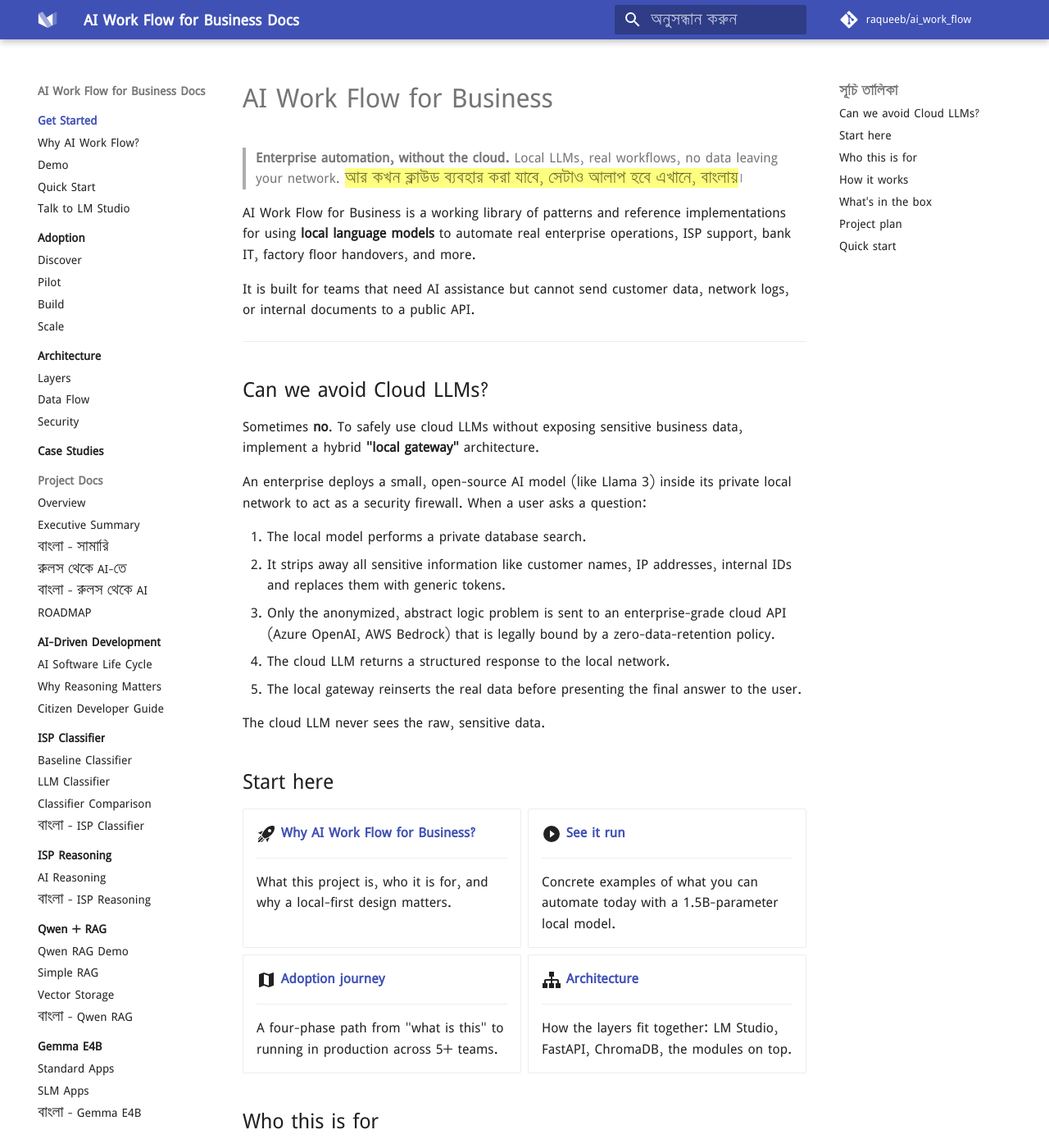
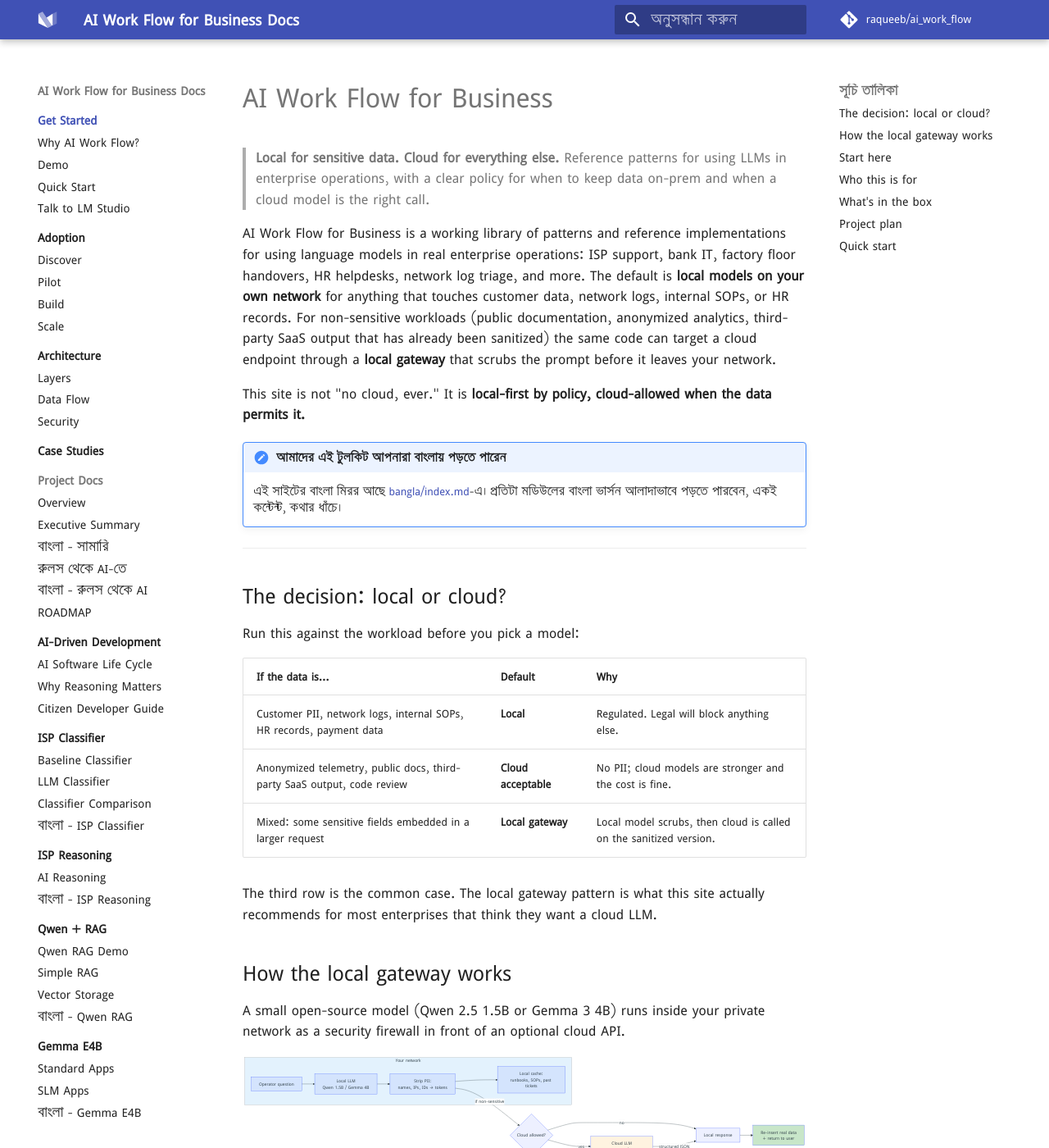
Before and after one commit to aiwithr/ai_llm, an MkDocs documentation site: the page built from docs/index.md, in a window 1280 px wide and 1400 px high. Shown: the whole window at 82% size. Built offline with MkDocs 1.6.1 and Material for MkDocs 9.7.7, drawn with Linux system fonts in a browser that asks for light colours; some web fonts are replaced; comment, search, counter and statistics services are not loaded; some of the changed text lies outside the part shown.

Commit message:
docs(home): rewrite index.md to be balanced local-first / cloud-allowed
User feedback: the previous index.md was framed as "Enterprise
automation, without the cloud" and showed only the local path in
its mermaid diagram. That contradicted the rest of the site
(why-ai-work-flow.md and the Bengali index mirror both describe
the local-gateway hybrid pattern) and oversold the project's
position.

Rewritten framing: "Local for sensitive data. Cloud for everything
else." The site is local-first by policy, but the local-gateway
pattern is presented as the recommended deployment shape for
mixed workloads.

Changes:

  - Hero: tagline replaced. Lead paragraph now names both modes
    (local default, cloud through a local gateway for non-sensitive
    workloads) and ends with the explicit position statement.
  - Bengali callout moved up to the hero so it's visible on first
    read (was previously only in the contact section at the
    bottom).
  - New "The decision: local or cloud?" section with a three-row
    table covering pure-sensitive / pure-non-sensitive / mixed
    workloads, mapping each to local / cloud / local-gateway.
  - "How it works" section rewritten as "How the local gateway
    works" with a new mermaid diagram that has a real
    policy-decision branch (Local → Scrub → policy check →
    [Local response | Cloud LLM] → re-insert real data) instead
    of the previous "data → local LLM → output" pipe that
    implied cloud was never an option.
  - Old duplicate "How it works" section (simple 4-node mermaid)
    deleted; its trailing sentence preserved under "Who this is
    for".
  - "What's in the box" table expanded from 7 to 11 rows to cover
    Enterprise Apps, AI Development, Architecture, and Reference,
    which are all shipped module sections but were previously
    absent from the index.
  - "Who this is for" closer softened: now invites both
    sensitive-data and non-sensitive-data teams, with the
    local-gateway pattern as the meeting point.
  - "Quick start" closer softened: gives the explicit instructions
    for adding a cloud endpoint later (one URL flip + one env
    var) instead of "no cloud account, no API key, no telemetry."

Internal links verified to resolve against the current nav:
  - mlops/index.md, enterprise-apps/index.md, ai-development/
    index.md, architecture/index.md, reference/index.md,
    bangla/index.md.

Build: 4 baseline warnings (A4 + A6, all pre-existing), 0 new
from this commit.

````diff
--- a/docs/index.md
+++ b/docs/index.md
@@ -1,26 +1,60 @@
 # AI Work Flow for Business
 
-> **Enterprise automation, without the cloud.**
-> Local LLMs, real workflows, no data leaving your network. ==আর কখন ক্লাউড ব্যবহার করা যাবে, সেটাও আলাপ হবে এখানে, বাংলায়==।
+> **Local for sensitive data. Cloud for everything else.**
+> Reference patterns for using LLMs in enterprise operations, with a clear policy for when to keep data on-prem and when a cloud model is the right call.
 
-AI Work Flow for Business is a working library of patterns and reference implementations for using **local language models** to automate real enterprise operations, ISP support, bank IT, factory floor handovers, and more.
+AI Work Flow for Business is a working library of patterns and reference implementations for using language models in real enterprise operations: ISP support, bank IT, factory floor handovers, HR helpdesks, network log triage, and more. The default is **local models on your own network** for anything that touches customer data, network logs, internal SOPs, or HR records. For non-sensitive workloads (public documentation, anonymized analytics, third-party SaaS output that has already been sanitized) the same code can target a cloud endpoint through a **local gateway** that scrubs the prompt before it leaves your network.
 
-It is built for teams that need AI assistance but cannot send customer data, network logs, or internal documents to a public API.
+This site is not "no cloud, ever." It is **local-first by policy, cloud-allowed when the data permits it.**
+
+!!! note "আমাদের এই টুলকিট আপনারা বাংলায় পড়তে পারেন"
+
+    এই সাইটের বাংলা মিরর আছে [bangla/index.md](bangla/index.md)-এ। প্রতিটা মডিউলের বাংলা ভার্সন আলাদাভাবে পড়তে পারবেন, একই কন্টেন্ট, কথার ধাঁচে।
 
 ---
-## Can we avoid Cloud LLMs?
+## The decision: local or cloud?
 
-Sometimes **no**. To safely use cloud LLMs without exposing sensitive business data, implement a hybrid **"local gateway"** architecture.
+Run this against the workload before you pick a model:
 
-An enterprise deploys a small, open-source AI model (like Llama 3) inside its private local network to act as a security firewall. When a user asks a question:
+| If the data is... | Default | Why |
+| --- | --- | --- |
+| Customer PII, network logs, internal SOPs, HR records, payment data | **Local** | Regulated. Legal will block anything else. |
+| Anonymized telemetry, public docs, third-party SaaS output, code review | **Cloud acceptable** | No PII; cloud models are stronger and the cost is fine. |
+| Mixed: some sensitive fields embedded in a larger request | **Local gateway** | Local model scrubs, then cloud is called on the sanitized version. |
 
-1. The local model performs a private database search.
-2. It strips away all sensitive information like customer names, IP addresses, internal IDs and replaces them with generic tokens.
-3. Only the anonymized, abstract logic problem is sent to an enterprise-grade cloud API (Azure OpenAI, AWS Bedrock) that is legally bound by a zero-data-retention policy.
-4. The cloud LLM returns a structured response to the local network.
-5. The local gateway reinserts the real data before presenting the final answer to the user.
+The third row is the common case. The local gateway pattern is what this site actually recommends for most enterprises that think they want a cloud LLM.
 
-The cloud LLM never sees the raw, sensitive data.
+## How the local gateway works
+
+A small open-source model (Qwen 2.5 1.5B or Gemma 3 4B) runs inside your private network as a security firewall in front of an optional cloud API.
+
+```mermaid
+flowchart LR
+    subgraph Local["Your network"]
+        U[Operator question] --> L[Local LLM<br/>Qwen 1.5B / Gemma 4B]
+        L --> S[Strip PII:<br/>names, IPs, IDs → tokens]
+        S --> C[Local cache:<br/>runbooks, SOPs, past tickets]
+    end
+    S -- "if non-sensitive" --> X{Cloud allowed?}
+    X -- "no" --> R[Local response]
+    X -- "yes" --> A[Cloud LLM<br/>Azure OpenAI / Bedrock]
+    A -- "structured JSON" --> R
+    R --> V[Re-insert real data<br/>+ return to user]
+
+    style Local fill:#e3f2fd
+    style A fill:#fff3e0
+    style V fill:#c8e6c9
+```
+
+Five steps, regardless of which path the request takes:
+
+1. The local model performs the private database search (runbook lookup, ticket history, employee record).
+2. It strips PII — customer names, IP addresses, internal IDs — and replaces them with generic tokens.
+3. A policy check decides: is the now-anonymized request safe to send to a cloud endpoint under your zero-data-retention contract?
+4. The cloud LLM (if allowed) returns a structured response. The local model does the same if the request stayed on-prem.
+5. The local gateway re-inserts the real data before the user sees the answer.
+
+The cloud LLM never sees the raw sensitive data. The local LLM is always the one your operators talk to. Neither is a black box.
 
 ## Start here
 
@@ -61,22 +95,9 @@
 | **Factory operations** | Shift handover summarization, anomaly flagging, maintenance ticket drafts |
 | **University IT** *(later phase)* | Lab scheduling helpdesk, admissions Q&A |
 
-If you handle sensitive operational data, this site is for you.
+If you handle sensitive operational data, **start local**. If your workload is mostly non-sensitive and you just want strong models, **the local-gateway pattern still gives you the same code path with cloud endpoints on the back end.** Either way, this site is for you.
 
-## How it works
-
-```mermaid
-flowchart LR
-    A[Your data] --> B[Local LLM<br/>Qwen 2.5 1.5B<br/>or Gemma 3 4B]
-    B --> C[Structured output]
-    C --> D[Your existing<br/>tools and workflows]
-
-    style A fill:#e3f2fd
-    style B fill:#fff3e0
-    style D fill:#c8e6c9
-```
-
-No data leaves your network. No API keys. No vendor lock-in. The same Python code that runs on your laptop runs on your server.
+The same Python code that runs on your laptop runs on your server, and the same code targets either a local LM Studio endpoint or a cloud endpoint by changing one URL. The local LLM is always the one your operators talk to — cloud endpoints are an internal implementation detail behind the gateway.
 
 ## What's in the box
 
@@ -89,6 +110,10 @@
 | Smart Gift AI | Recommendation engine on top of a local LLM | [docs](smart-gift/index.md) |
 | MLOps | Model registry, monitoring, A/B testing, retraining | [docs](mlops/index.md) |
 | LLM Demos | Working examples of patterns (hierarchy, mini-quick, stress test) | [docs](llm-demos/index.md) |
+| Enterprise Apps | End-to-end apps: bank IT helpdesk, factory handover, ISP support | [docs](enterprise-apps/index.md) |
+| AI Development | SDLC, reasoning techniques, citizen-developer patterns | [docs](ai-development/index.md) |
+| Architecture | How the five layers fit: LM Studio, FastAPI, ChromaDB, modules | [docs](architecture/index.md) |
+| Reference | Python API, configuration, troubleshooting | [docs](reference/index.md) |
 
 ## Project plan
 
@@ -102,7 +127,7 @@
 2. Start the local server on `http://localhost:1234/v1`.
 3. Open the [Getting Started](getting-started/index.md) guide and run your first script.
 
-That's it. No cloud account, no API key, no telemetry.
+That's it for the local path. **If you want to add a cloud endpoint for non-sensitive requests later**, flip the base URL in your `.env` from `http://localhost:1234/v1` to your Azure OpenAI / Bedrock endpoint, set `LOCAL_GATEWAY_ALLOW_CLOUD=true`, and the rest of the code is unchanged.
 
 !!! question "কথা বলতে চাচ্ছেন?"
 
````
